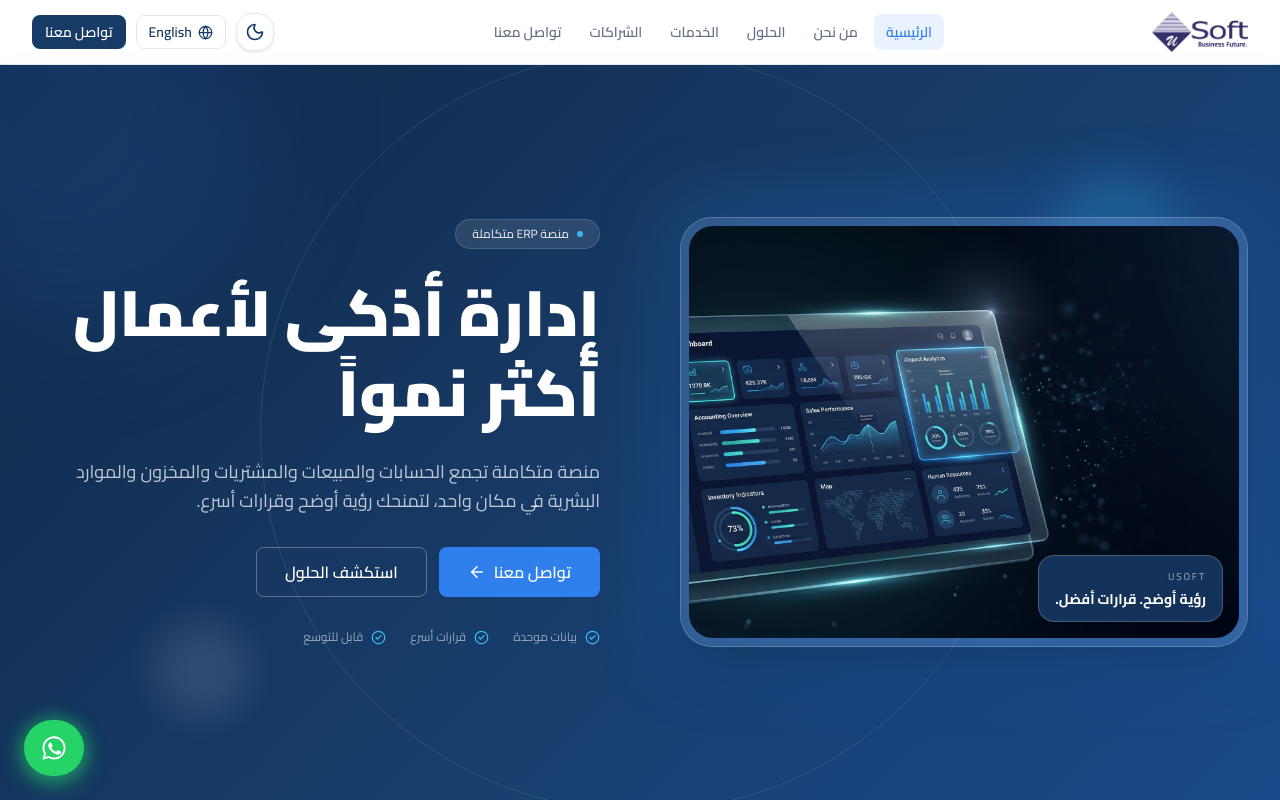
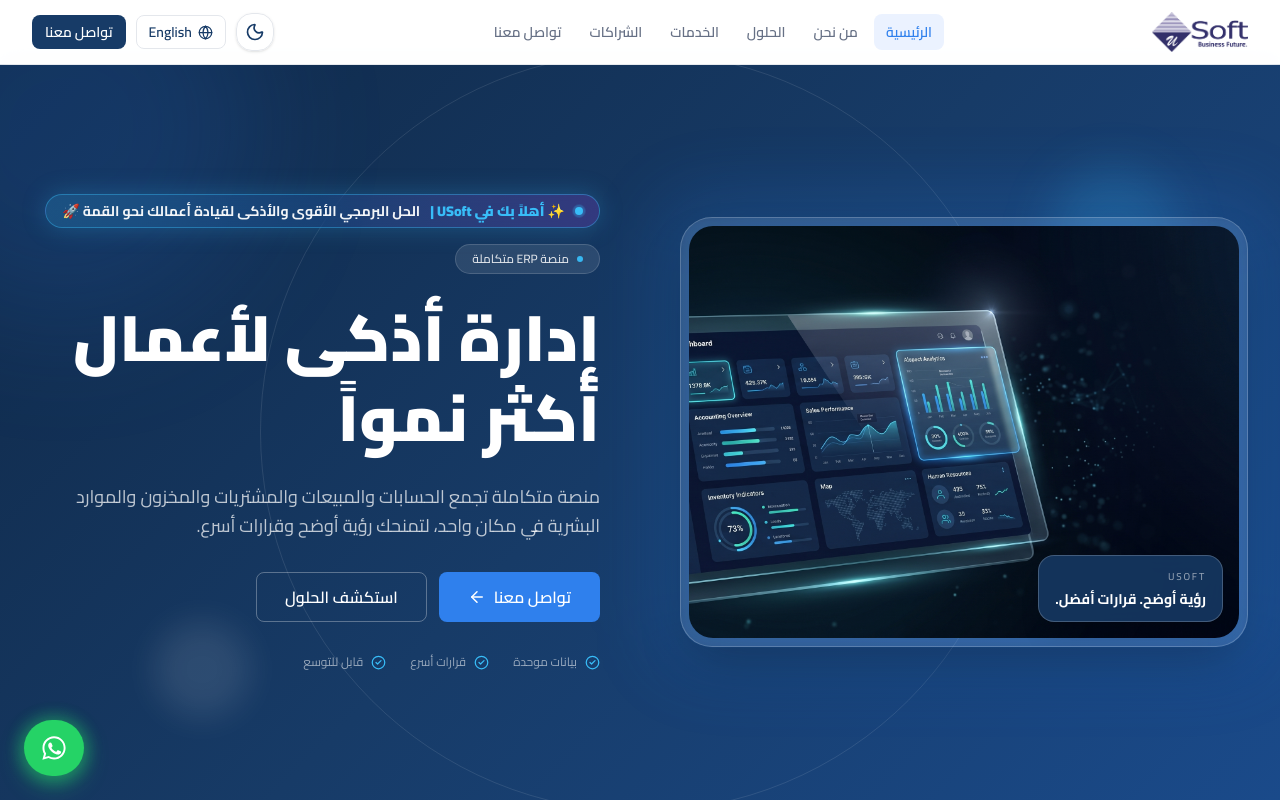
Before and after one commit to blacksnoww112/USoft, a React (Vite) app: page / in a window 1280 px wide. Shown: the top 800 px of the page. Built offline with nearby package versions, Linux system fonts and the light colour scheme.

Commit message:
feat: add catchy welcome greeting banner in Hero section

```diff
--- a/public/locales/ar/home.json
+++ b/public/locales/ar/home.json
@@ -1,4 +1,6 @@
 {
+  "heroWelcomeHighlight": "✨ أهلاً بك في USoft |",
+  "heroWelcomeText": "الحل البرمجي الأقوى والأذكى لقيادة أعمالك نحو القمة 🚀",
   "heroBadge": "منصة ERP متكاملة",
   "heroTitle": "إدارة أذكى لأعمال أكثر نمواً",
   "heroSubtitle": "منصة متكاملة تجمع الحسابات والمبيعات والمشتريات والمخزون والموارد البشرية في مكان واحد، لتمنحك رؤية أوضح وقرارات أسرع.",
--- a/public/locales/en/home.json
+++ b/public/locales/en/home.json
@@ -1,4 +1,6 @@
 {
+  "heroWelcomeHighlight": "✨ Welcome to USoft |",
+  "heroWelcomeText": "The smartest ERP suite engineered to scale your business 🚀",
   "heroBadge": "All-in-One ERP Platform",
   "heroTitle": "Smarter Operations. Stronger Growth.",
   "heroSubtitle": "An integrated platform that brings accounting, sales, purchasing, inventory, and HR together so your team can see clearly and move faster.",
--- a/src/pages/public/Home.jsx
+++ b/src/pages/public/Home.jsx
@@ -87,9 +87,21 @@ function Home() {
 
           {/* Text on the right */}
           <div className={`relative z-10 order-2 ${dir === 'rtl' ? 'text-right' : 'text-left'}`}>
-            <div className="inline-flex animate-fade-in items-center gap-2 rounded-full border border-white/15 bg-white/10 px-4 py-1.5 text-xs font-medium text-white/85">
-              <span className="h-1.5 w-1.5 animate-pulse rounded-full bg-[#38BDF8]" aria-hidden="true" />
-              {t('heroBadge')}
+            {/* Catchy Welcome Banner */}
+            <div className="mb-4 inline-flex animate-fade-in items-center gap-2.5 rounded-full border border-[#38BDF8]/40 bg-linear-to-r from-[#38BDF8]/20 via-[#2F80ED]/20 to-purple-500/20 px-4 py-1.5 text-xs sm:text-sm font-bold text-white shadow-[0_0_25px_rgba(56,189,248,0.25)] backdrop-blur-md">
+              <span className="relative flex h-2 w-2">
+                <span className="animate-ping absolute inline-flex h-full w-full rounded-full bg-[#38BDF8] opacity-75"></span>
+                <span className="relative inline-flex rounded-full h-2 w-2 bg-[#38BDF8]"></span>
+              </span>
+              <span className="text-[#38BDF8] font-black">{t('heroWelcomeHighlight')}</span>
+              <span className="text-white/95">{t('heroWelcomeText')}</span>
+            </div>
+
+            <div>
+              <div className="inline-flex animate-fade-in items-center gap-2 rounded-full border border-white/15 bg-white/10 px-4 py-1.5 text-xs font-medium text-white/85">
+                <span className="h-1.5 w-1.5 animate-pulse rounded-full bg-[#38BDF8]" aria-hidden="true" />
+                {t('heroBadge')}
+              </div>
             </div>
             <h1 id="hero-heading" className="mb-6 mt-6 animate-fade-up text-white font-black leading-tight" style={{ fontSize: 'clamp(2.2rem, 5vw, 4.4rem)' }}>
               {t('heroTitle')}
```
Also changed, not shown: 106 other files (tests, documents, lock files or other folders).
